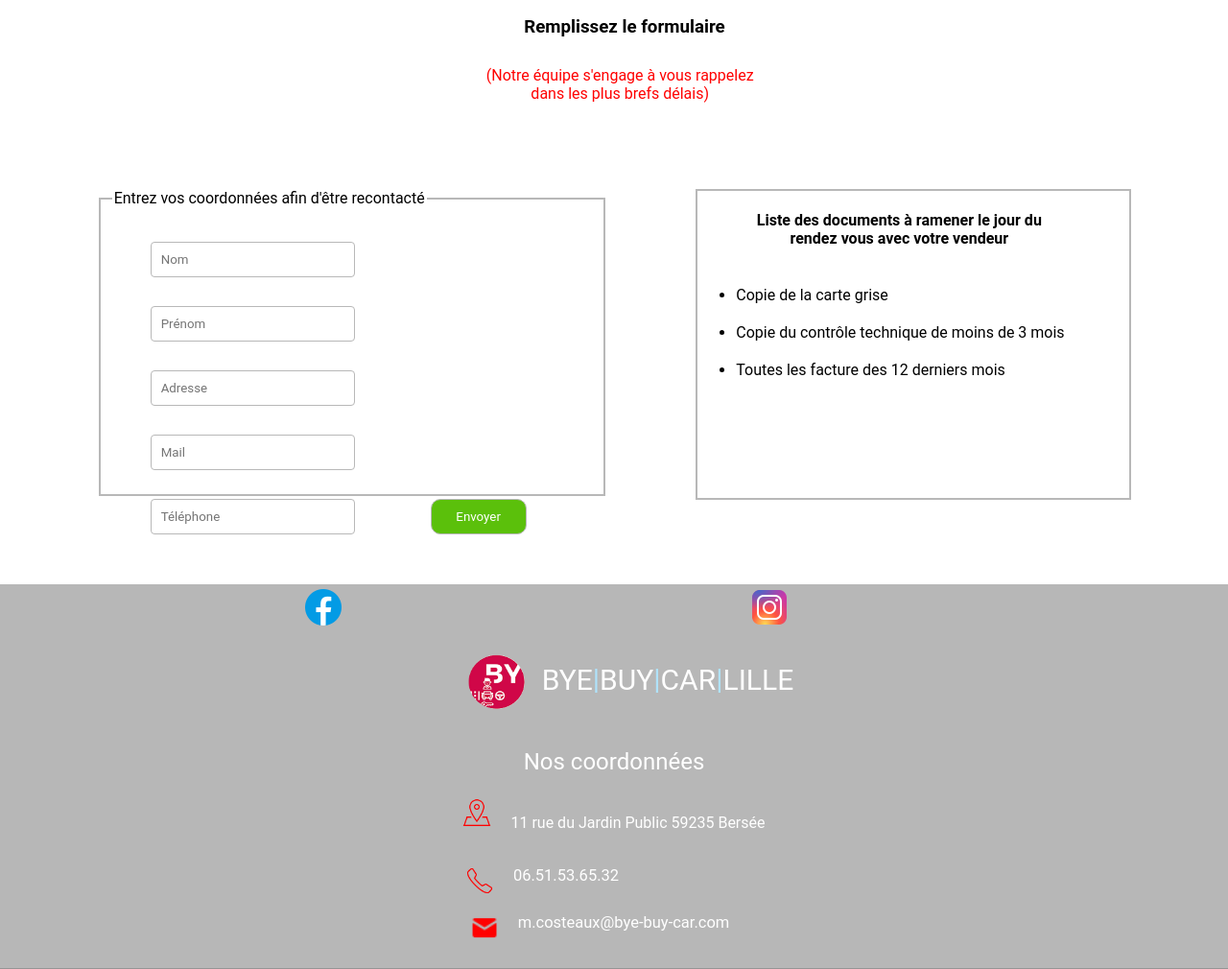
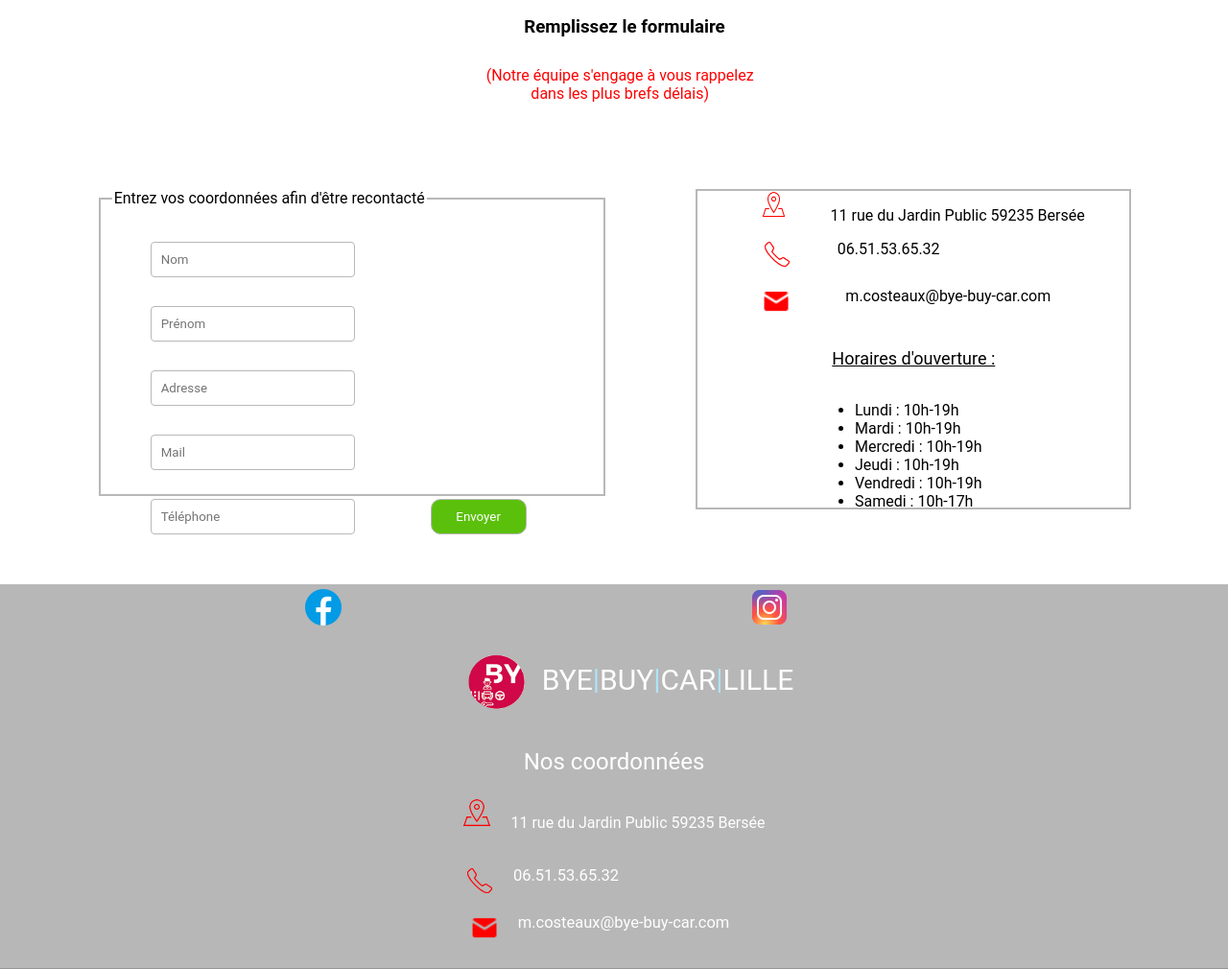
Before and after one commit to Laeti59/Fil_rouge, a PHP site: page /HTML/page-vendeur.html in a window 1280 px wide; the page is wider, and only the part inside the window is pictured. Shown: the part 190-1200 px from the top of that part at 96% size. Run offline with PHP 8.4, Linux system fonts and the light colour scheme; some libraries are stand-ins or nearby versions.

Commit message:
commit n°7
correction des erreurs lors que dernier commit

```diff
--- a/Assets/CSS/page-vendeur.css
+++ b/Assets/CSS/page-vendeur.css
@@ -236,19 +236,57 @@
 .ma-boite{
     border: 2px solid #B8B8B8;
     width: 450px;
-    height: 320px;
+    height: 330px;
 }
 
-.titre-list{
-    text-align: center;
-    width: 300px;
-    margin-left: 60px;
-    margin-bottom: 40px;
+.adresse-boite{
+    display: flex;
+    justify-content: space-evenly;
+    margin-left: 20px;
 }
 
+.tel-boite{
+    display: flex;
+    justify-content: space-evenly;
+    margin-bottom: 15px;
+}
 
-.list-doc li{
-    margin-top: 20px;
+.logo-tel-boite{
+    margin-left: 20px;
+}
+
+.numero-boite{
+    text-decoration: none;
+    color: #000000;
+    margin-right: 150px;
+}
+
+.mail-boite{
+    display: flex;
+    justify-content: space-evenly;
+}
+
+.logo-mail-boite{
+    margin-left: 10px;
+}
+
+.email-boite{
+    text-decoration: none;
+    color: #000000;
+    margin-right: 25px;
+}
+
+.titre-horaire{
+    font-size: 18px;
+    margin-top: 30px;
+    text-align: center;
+    text-decoration: underline;
+}
+
+.les-horaires {
+    display: flex;
+    justify-content: center;
+    margin-right: 30px;
 }
 
 
--- a/HTML/page-vendeur.html
+++ b/HTML/page-vendeur.html
@@ -105,16 +105,51 @@
         </form>
 
         <div class="ma-boite">
-            <h4 class="titre-list">Liste des documents à ramener le jour du rendez vous avec votre vendeur</h4>
-            <div class="list-doc">
+
+            <div class="adresse-boite">
+                <div class="logo-adresse-boite">
+                    <img src="../Image/logo-addr-footer.png" alt="logo adresse" width="25" height="28">
+                </div>
+                <div class="text-adresse-boite">
+                    <p>11 rue du Jardin Public 59235 Bersée</p>
+                </div>
+            </div>
+
+            <div class="tel-boite">
+                <div class="logo-tel-boite">
+                    <img src="../Image/logo-tel-footer.png" alt="logo-tel" width="30" height="30">
+                </div>
+                <div class="text-tel-boite">
+                    <a class="numero-boite" href="tel:+06.51.53.65.32">06.51.53.65.32</a>
+                </div>
+            </div>
+
+            <div class="mail-boite">
+                <div class="logo-mail-boite">
+                    <img src="../Image/logo-mail-footer.png" alt="logo mail" width="30" height="30">
+                </div>
+                <div class="text-mail-boite">
+                    <a class="email-boite" href="mailto:m.costeaux@bye-buy-car.com">m.costeaux@bye-buy-car.com</a>
+                </div>
+            </div>
+
+            <div class="titre-horaire">
+                <p>Horaires d'ouverture :</p>
+            </div>
+
+            <div class="les-horaires">
                 <ul>
-                    <li>Copie de la carte grise</li>
-                    <li>Copie du contrôle technique de moins de 3 mois</li>
-                    <li>Toutes les facture des 12 derniers mois</li>
+                    <li>Lundi : 10h-19h</li>
+                    <li>Mardi : 10h-19h</li>
+                    <li>Mercredi : 10h-19h</li>
+                    <li>Jeudi : 10h-19h</li>
+                    <li>Vendredi : 10h-19h</li>
+                    <li>Samedi : 10h-17h</li>
                 </ul>
             </div>
 
         </div>
+
     </section>
 
 
@@ -195,6 +230,9 @@
         </div>
 
     </footer>
+
+
+    <script src="../Assets/JS/page-vendeur.js"></script>
 </body>
 
 </html>
```
Also changed, not shown: Assets/CSS/page-acheteur.css (+7 -34 lines), Assets/JS/page-acheteur.js (added, +75 -0 lines), Assets/JS/page-vendeur.js (added, +74 -0 lines), HTML/page-acheteur.html (+9 -23 lines).
